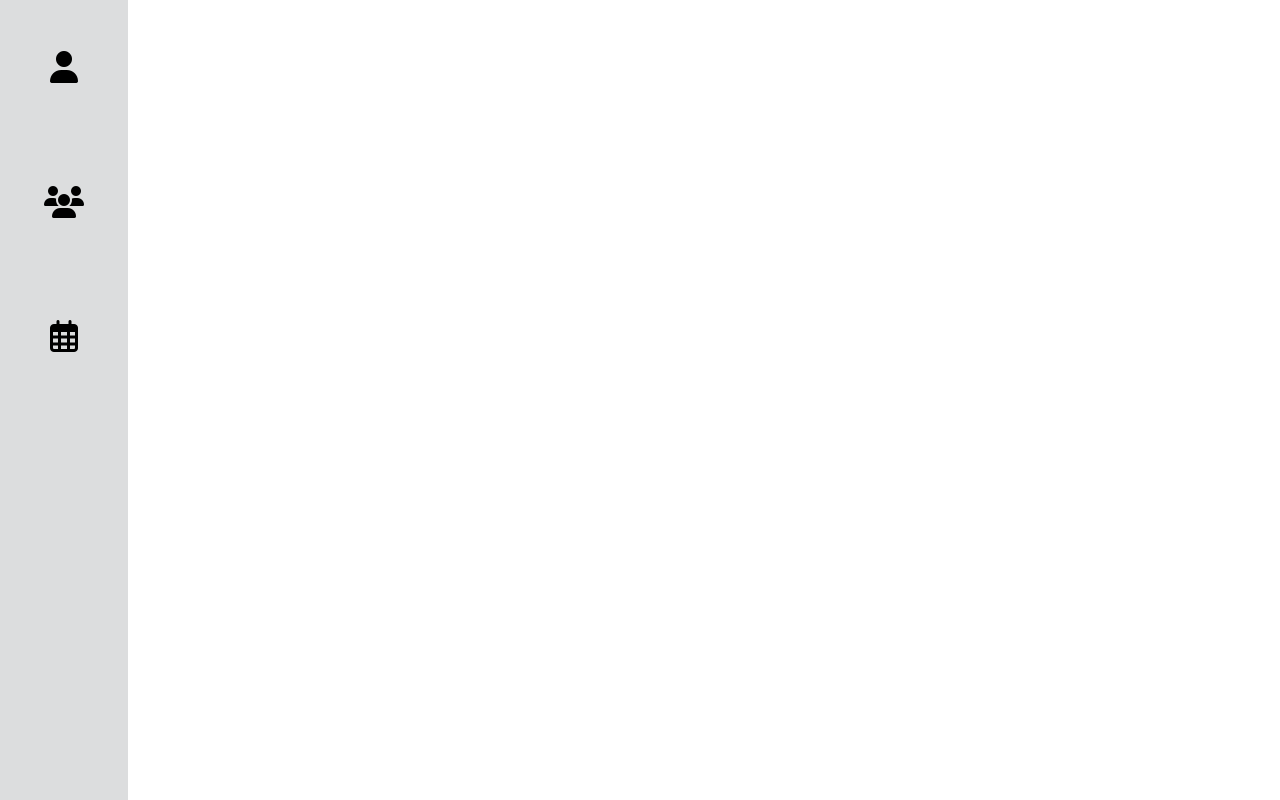
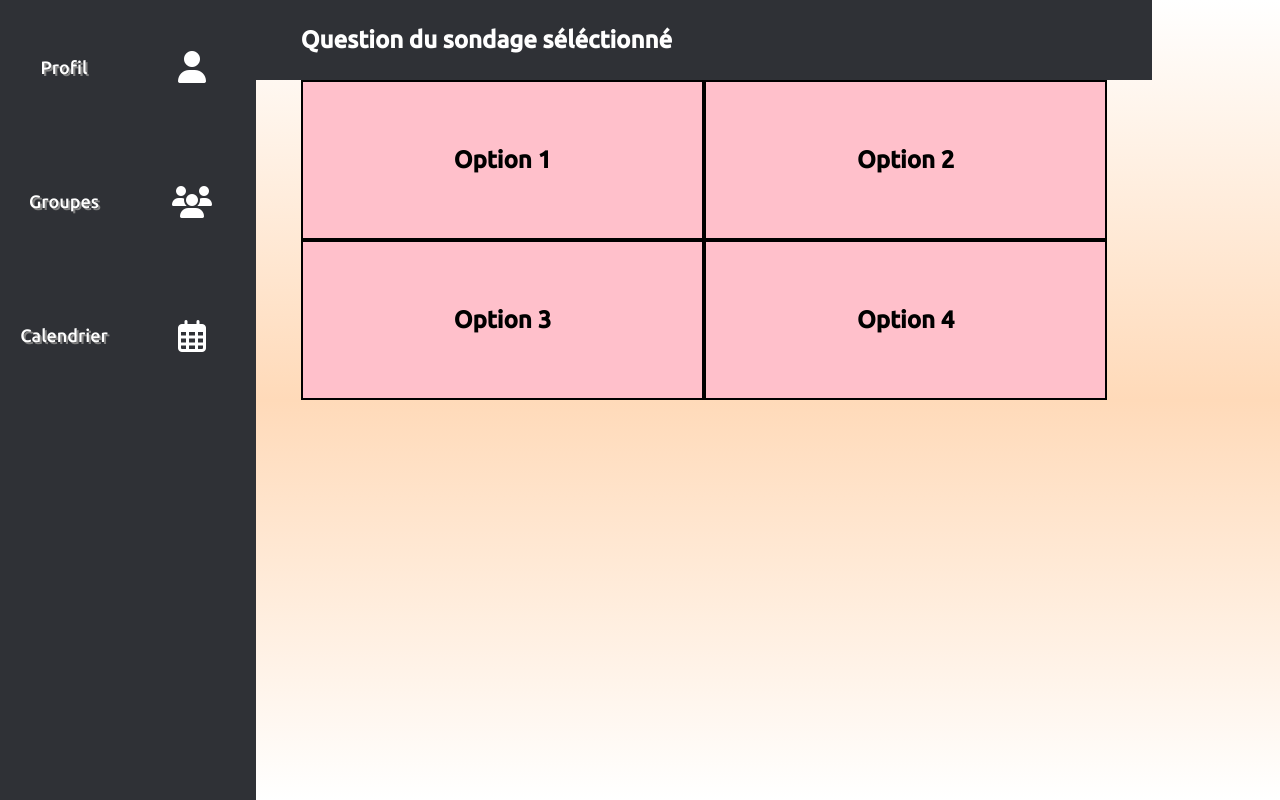
Before and after one commit to IIM-Creative-Technology/html-css-Nispeon, a PHP site: page /poll.php in a window 1280 px wide. Run offline with PHP 8.4, Linux system fonts and the light colour scheme; some libraries are stand-ins or nearby versions.

Commit message:
fix colors

```diff
--- a/css/style.css
+++ b/css/style.css
@@ -7,7 +7,7 @@
 
 header {
     width: 20%;
-    background-color: #dcddde;
+    background-color: #2f3136;
     height: 100vH;
     position: fixed;
     transition: 0.5s;
@@ -40,4 +40,5 @@ nav div a {
 .openNav {
     font-size: 2em;
     cursor: pointer;
+    color: white;
 }
--- a/css/styleAccueil.css
+++ b/css/styleAccueil.css
@@ -4,13 +4,10 @@
     box-sizing: border-box;
 }
 
-.accueil {
+.accueilBody {
     display: flex;
-    height: 100vH;
-    background-image: linear-gradient(white, peachpuff, white)
-    /* background-image: url("../img/bg.gif");
-    background-repeat: no-repeat;
-    background-size: cover; */
+    min-height: 100vH;
+    background-image: linear-gradient(to top, #d5d4d0 0%, #d5d4d0 1%, #eeeeec 31%, #efeeec 75%, #e9e9e7 100%);
 }
 
 
@@ -28,7 +25,6 @@
 }
 
 .category {
-    /* background-color: #8e9297; */
     width: 60%;
     margin: auto;
     margin-left: 30%;
@@ -53,7 +49,7 @@
 
 .taglist {
 
-    /* background-color: blue; */
+
     width: 90%;
     border: 1px #36393f solid;
     border-top: none;
--- a/css/stylePoll.css
+++ b/css/stylePoll.css
@@ -0,0 +1,53 @@
+.pollBody {
+    display: flex;
+    height: 100vH;
+    background-image: linear-gradient(white, peachpuff, white);
+}
+
+.pollBody main {
+    width: 100%;
+}
+
+.pollVote4 {
+    /* background-color: red; */
+    width: 70%;
+    margin: auto;
+    height: 50vH;
+    margin-left: 20%;
+    flex-direction: column;
+    display: flex;
+    font-family: 'Ubuntu', sans-serif;
+}
+
+.pollTitle {
+    background-color: #2f3136;
+    height: 10vH;
+    align-items: center;
+    display: flex;
+    padding-left: 5%;
+    color: white
+}
+
+.pollChoices4 {
+    /* background-color: blue; */
+    height: 40vH;
+    display: flex;
+    flex-direction: row;
+    flex-wrap: wrap;
+    justify-content: center;
+    align-items: center;
+}
+
+.pollOption4 {
+    background-color: pink;
+    border: 2px black solid;
+    width: 45%;
+    height: 20vH;
+    display: flex;
+    align-items: center;
+}
+
+.pollVote4 h2 {
+    text-align: center;
+    width: 100%;
+}
--- a/headerNav.php
+++ b/headerNav.php
@@ -3,13 +3,13 @@
             <nav>
 
                 <div><a href="">Profil</a></div>
-                <div><i class="fas fa-user openNav" id="1"></i></div>
+                <div><i class="fas fa-user openNav"></i></div>
 
                 <div><a href="">Groupes</a></div>
-                <div><i class="fas fa-users openNav" id="2"></i></div>
+                <div><i class="fas fa-users openNav"></i></div>
 
                 <div><a href="">Calendrier</a></div>
-                <div><i class="far fa-calendar-alt openNav" id="3"></i></div>
+                <div><i class="far fa-calendar-alt openNav"></i></div>
 
             </nav>
 
--- a/poll.php
+++ b/poll.php
@@ -13,9 +13,52 @@
 
     <body class="pollBody">
 
-    <?php include 'headerNav.php' ?>
+        <?php include 'headerNav.php' ?>
+
+        <main>
+
+            <section class="pollVote4">
+
+                <div class="pollTitle">
+                    <h1>Question du sondage séléctionné</h1>
+                </div>
+
+                <div class="pollChoices4">
+
+                    <div class="pollOption4">
+
+                        <h2>Option 1</h2>
+
+                    </div>
+
+                    <div class="pollOption4">
+
+                        <h2>Option 2</h2>
+
+                    </div>
+
+                    <div class="pollOption4">
+
+                        <h2>Option 3</h2>
+
+                    </div>
+
+                    <div class="pollOption4">
+
+                        <h2>Option 4</h2>
+
+                    </div>
+
+                </div>
 
 
 
+            </section>
+
+
+        </main>
+
+
+        <script src="js/script.js"></script>
     </body>
 </html>
```
Also changed, not shown: index.php (+9 -9 lines).
